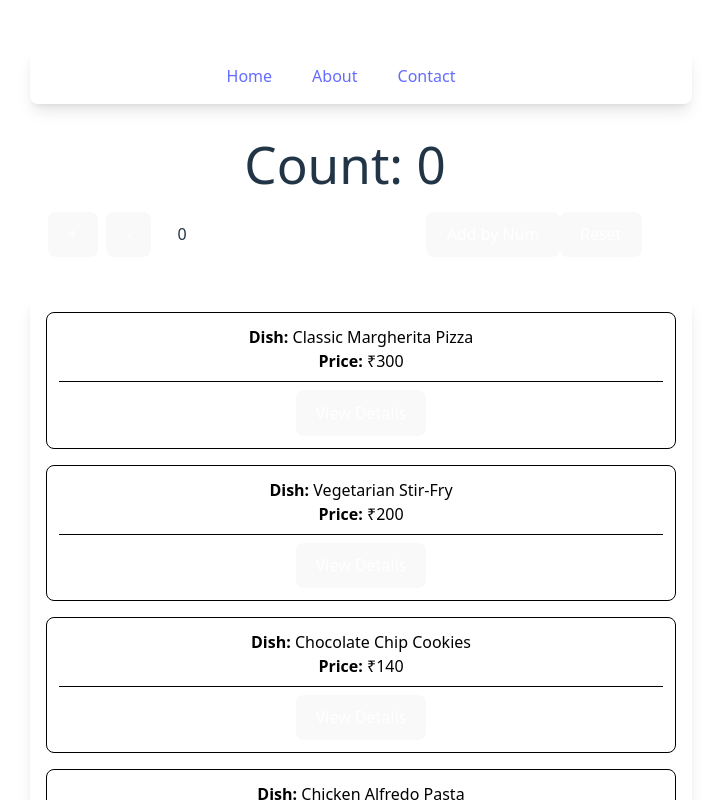
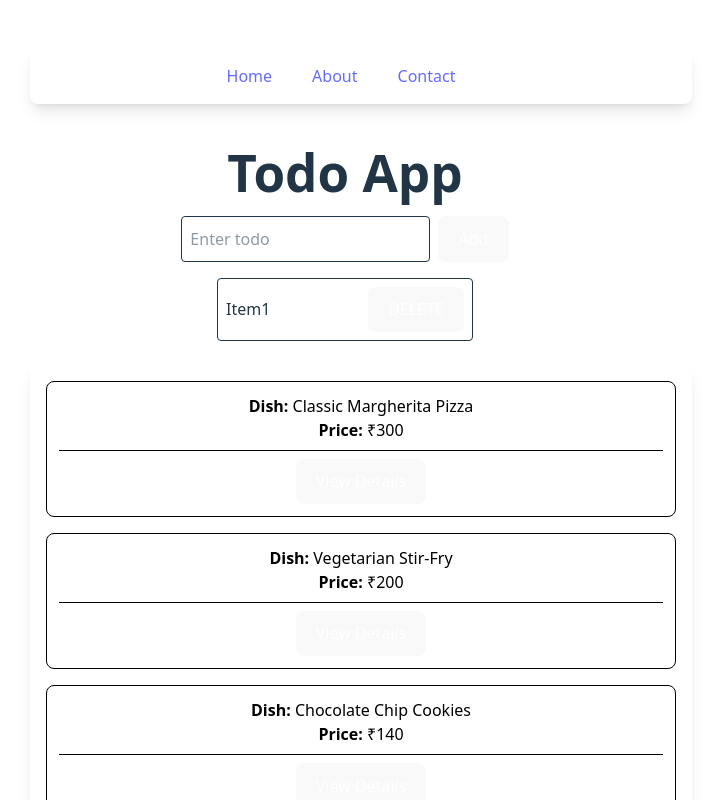
Before and after one commit to adityathakur-cse/React-Practice, a React (Vite) app: page / in a window 1280 px wide. Shown: the top 800 px of the page, without its empty margins (295-1016 px from the left). Built offline with nearby package versions, Linux system fonts and the light colour scheme.

Commit message:
TODO using Redux

```diff
--- /dev/null
+++ b/src/ReduxTodo/TodoSlicer.jsx
@@ -0,0 +1,27 @@
+import { createSlice, nanoid } from "@reduxjs/toolkit";
+const initialState = {
+    todoitem: JSON.parse(localStorage.getItem("todolist")) || [{ id: 1, text: "Item1" }]
+};
+export const TodoSlicer = createSlice({
+    name: "TodoList",
+    initialState,
+    reducers: {
+        addtodo: (state, action) => {
+            const newtodoitem = {
+                id: nanoid(),
+                text: action.payload
+            };
+            state.todoitem.push(newtodoitem);
+            localStorage.setItem("todolist", JSON.stringify(state.todoitem))
+        },
+        deltodo: (state, action) => {
+            state.todoitem = state.todoitem.filter(
+                (item) => item.id !== action.payload
+            );
+            localStorage.setItem("todolist", JSON.stringify(state.todoitem));
+        }
+    }
+});
+
+export const { addtodo, deltodo } = TodoSlicer.actions;
+export default TodoSlicer.reducer;
--- /dev/null
+++ b/src/ReduxTodo/TodoUI.jsx
@@ -0,0 +1,39 @@
+import React, { useState } from "react";
+import { useDispatch, useSelector } from "react-redux";
+import { addtodo, deltodo } from "./TodoSlicer";
+
+const TodoUI = () => {
+  const [text, setText] = useState("");
+  const dispatch = useDispatch();
+  // get todos from store
+  const todos = useSelector((state) => state.todo.todoitem);
+  const handleAdd = () => {
+    if (text.trim() !== "") {
+      dispatch(addtodo(text));
+      setText("");
+    }
+  };
+  return (
+    <div className="flex flex-col items-center mt-10">
+      <h1 className="text-2xl font-bold mb-4">Todo App</h1>
+      <div className="flex gap-2 mb-4">
+        <input type="text" value={text} onChange={(e) => setText(e.target.value)} placeholder="Enter todo" className="border p-2 rounded"/>
+        <button onClick={handleAdd} className="bg-blue-500 text-white px-4 rounded" >
+          Add
+        </button>
+      </div>
+      <ul className="w-64">
+        {todos.map((item) => (
+          <li key={item.id} className="flex justify-between items-center border p-2 mb-2 rounded" >
+            <span>{item.text}</span>
+            <button onClick={() => dispatch(deltodo(item.id))} className="bg-red-500 text-white px-2 rounded" >
+                DELETE
+            </button>
+          </li>
+        ))}
+      </ul>
+    </div>
+  );
+};
+
+export default TodoUI;
--- a/src/main.jsx
+++ b/src/main.jsx
@@ -34,8 +34,10 @@ import HTTPRequestAxios from './HTTPMethods/HTTPRequestAxios.jsx'
 import ParentRouting from './Routing/ParentRouting.jsx'
 import ShowRecipe from './Routing/ShowRecipe.jsx'
 import { Provider } from 'react-redux'
-import { store } from './store.jsx'
-import CounterUI from './Redux/CounterUI.jsx'
+// import { store } from './store.jsx'
+import store1 from './store1.jsx'
+import TodoUI from './ReduxTodo/TodoUI'
+// import CounterUI from './Redux/CounterUI.jsx'
 const firstele = <h2>This is my new element</h2>
 class Ucomponent extends React.Component{
   render(){
@@ -64,10 +66,11 @@ let config = {
 let versions = [1.1, 1.2, 1.3]
 createRoot(document.getElementById('root')).render(
   <StrictMode>
-    <Provider store={store}>
+    <Provider store={store1}>
       {/* <EventHandling /> */}
       <ParentRouting/>
-      <CounterUI/>
+      <TodoUI/>
+      {/* <CounterUI/> */}
       <ShowRecipe/>
       <UseEffect/>
       <UseState />
--- /dev/null
+++ b/src/store1.jsx
@@ -0,0 +1,10 @@
+import { configureStore } from "@reduxjs/toolkit";
+import todoReducer from "./ReduxTodo/TodoSlicer";
+
+const store = configureStore({
+  reducer: {
+    todo: todoReducer
+  }
+});
+
+export default store;
```
